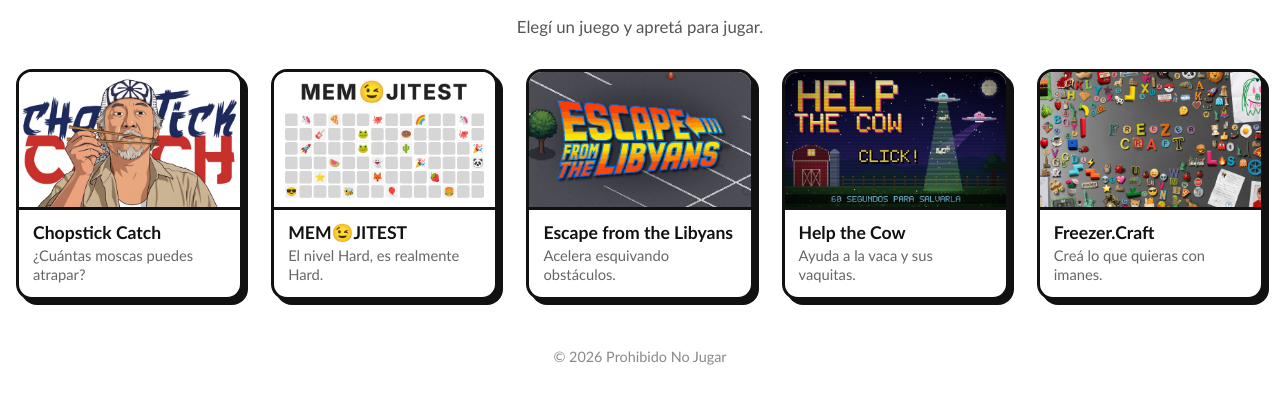
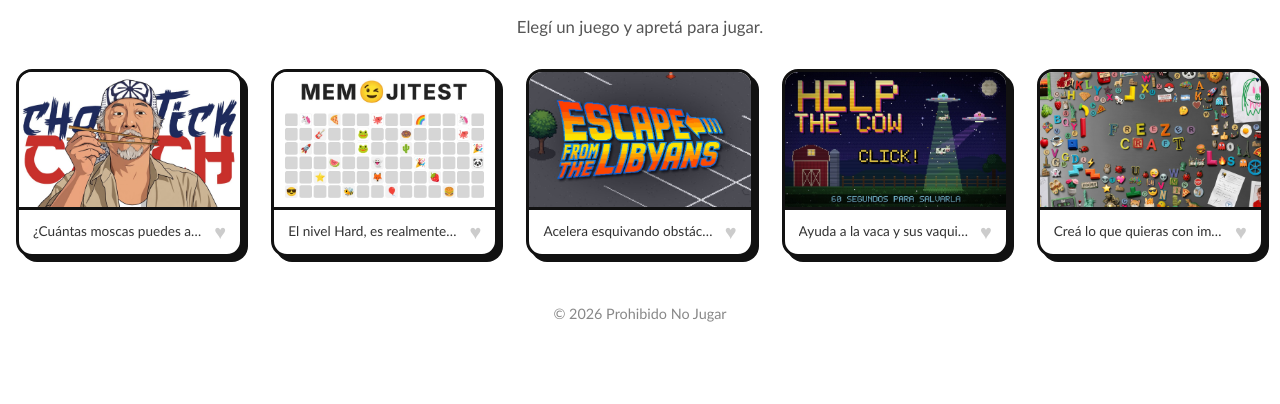
Before and after one commit to camelloserra/camelloserra.github.io, a plain HTML site: page index.html in a window 1280 px wide. Shown: the part 274-678 px from the top of the page. Drawn offline with Linux system fonts and the light colour scheme; no server answers.

Commit message:
Add files via upload

```diff
--- a/index.html
+++ b/index.html
@@ -63,9 +63,7 @@
     }
 
     .juego {
-      display: block;
-      text-decoration: none;
-      color: inherit;
+      position: relative;
       border: 3px solid #111;
       border-radius: 16px;
       overflow: hidden;
@@ -73,12 +71,12 @@
       box-shadow: 5px 5px 0 #111;
       transition: transform .15s ease, box-shadow .15s ease;
     }
-    .juego:hover, .juego:focus-visible {
+    .juego:hover, .juego:focus-within {
       transform: translate(-3px, -3px) rotate(-1deg);
       box-shadow: 8px 8px 0 #111;
-      outline: none;
     }
     .juego:active { transform: translate(2px, 2px); box-shadow: 2px 2px 0 #111; }
+    .juego-link { display: block; text-decoration: none; color: inherit; outline: none; }
 
     .miniatura {
       aspect-ratio: 16 / 10;
@@ -99,18 +97,23 @@
       line-height: 1.1;
     }
 
-    .titulo {
-      padding: 12px 14px 0;
-      font-weight: 700;
-      font-size: 1.1rem;
+    /* Descripción (una línea) a la izquierda, corazón a la derecha */
+    .pie { display: flex; align-items: center; gap: 8px; padding: 10px 12px 10px 14px; }
+    .descripcion {
+      flex: 1; min-width: 0;
+      white-space: nowrap; overflow: hidden; text-overflow: ellipsis;
+      font-size: .85rem; line-height: 1.3; color: #333; text-decoration: none;
     }
-    .bajada-juego {
-      padding: 3px 14px 13px;
-      font-size: .92rem;
-      color: #666;
-      line-height: 1.3;
+    .corazon {
+      flex: none; border: 0; background: none; padding: 2px 2px; cursor: pointer;
+      font-size: 1.25rem; line-height: 1; color: #ccc;
+      transition: transform .1s ease, color .15s ease;
     }
-    .titulo:last-child { padding-bottom: 12px; }
+    .corazon:hover { color: #FF6B6B; }
+    .corazon.on { color: #FF4D5E; }
+    .corazon:disabled { opacity: .6; cursor: wait; }
+    .corazon.pop { animation: pop .35s ease; }
+    @keyframes pop { 40% { transform: scale(1.25); } }
 
     footer {
       text-align: center;
@@ -144,15 +147,24 @@
     <aside class="lateral"><div class="anuncio" id="anuncio-derecha"><!-- anuncio --></div></aside>
   </div>
 
+  <script src="ranking.js"></script>
   <script src="juegos.js"></script>
   <script>
     const colores = ["#FFD84D", "#5FB8FF", "#FF6B6B", "#7EE081", "#C9A7FF", "#FFA94D"];
     const contenedor = document.getElementById("juegos");
 
+    // clave de cada juego para los "me gusta": el nombre del repo (sale de la url)
+    const clave = juego => juego.url.replace(/^\/+|\/+$/g, "").split("/").pop().toLowerCase();
+    const liked = window.PNJ ? PNJ.likedSet() : new Set();
+
     JUEGOS.forEach((juego, i) => {
+      const card = document.createElement("div");
+      card.className = "juego";
+
       const a = document.createElement("a");
-      a.className = "juego";
+      a.className = "juego-link";
       a.href = juego.url;
+      a.setAttribute("aria-label", juego.titulo);
 
       let mini;
       if (juego.imagen) {
@@ -168,19 +180,55 @@
       }
       mini.classList.add("miniatura");
 
-      const titulo = document.createElement("div");
-      titulo.className = "titulo";
-      titulo.textContent = juego.titulo;
+      card.append(a);
+      a.append(mini);
 
-      a.append(mini, titulo);
-      if (juego.bajada) {
-        const bajada = document.createElement("div");
-        bajada.className = "bajada-juego";
-        bajada.textContent = juego.bajada;
-        a.append(bajada);
+      // pie: descripción (también lleva al juego) + corazón
+      const pie = document.createElement("div");
+      pie.className = "pie";
+      const desc = document.createElement("a");
+      desc.className = "descripcion";
+      desc.href = juego.url;
+      desc.textContent = juego.bajada || juego.titulo;
+      desc.title = juego.bajada || "";
+      pie.append(desc);
+
+      if (window.PNJ) {
+        const id = clave(juego);
+        const b = document.createElement("button");
+        b.type = "button";
+        b.className = "corazon" + (liked.has(id) ? " on" : "");
+        b.title = "Me gusta";
+        b.setAttribute("aria-label", "Me gusta " + juego.titulo);
+        b.setAttribute("aria-pressed", liked.has(id));
+        b.textContent = "♥";
+        b.addEventListener("click", async () => {
+          const delta = liked.has(id) ? -1 : 1;
+          b.disabled = true;
+          try {
+            await PNJ.like(id, delta);
+            if (delta > 0) liked.add(id); else liked.delete(id);
+            PNJ.saveLiked(liked);
+            b.classList.toggle("on", delta > 0);
+            b.setAttribute("aria-pressed", delta > 0);
+            b.classList.remove("pop"); void b.offsetWidth; if (delta > 0) b.classList.add("pop");
+          } catch (e) { /* sin conexión: no pasa nada */ }
+          b.disabled = false;
+        });
+        card.dataset.id = id;
+        card.dataset.orden = i;
+        pie.append(b);
       }
-      contenedor.append(a);
+      card.append(pie);
+      contenedor.append(card);
     });
+
+    // los más votados primero (el número no se muestra; a igual cantidad, el orden de juegos.js)
+    if (window.PNJ) PNJ.likes().then(cuentas => {
+      const cards = [...contenedor.children];
+      cards.sort((x, y) => (cuentas[y.dataset.id] || 0) - (cuentas[x.dataset.id] || 0) || x.dataset.orden - y.dataset.orden);
+      cards.forEach(c => contenedor.append(c));
+    }).catch(() => {});
 
     document.getElementById("anio").textContent = new Date().getFullYear();
   </script>
--- a/ranking.js
+++ b/ranking.js
@@ -34,6 +34,16 @@
     ranking(game, mode = '', name = null) {
       return rpc('get_ranking', { p_game: game, p_mode: mode, p_name: name ? cleanName(name) : null });
     },
+    /* --- "me gusta" de los juegos (home) --- */
+    async likes() {
+      const r = await fetch(`${SUPABASE_URL}/rest/v1/game_likes?select=game,likes`, { headers: { apikey: SUPABASE_KEY } });
+      if (!r.ok) throw new Error(r.status);
+      const out = {}; (await r.json()).forEach(x => { out[x.game] = x.likes; }); return out;
+    },
+    like(game, delta) { return rpc('like_game', { p_game: game, p_delta: delta }); },
+    likedSet() { try { return new Set(JSON.parse(localStorage.getItem('pnj_liked') || '[]')); } catch (e) { return new Set(); } },
+    saveLiked(set) { try { localStorage.setItem('pnj_liked', JSON.stringify([...set])); } catch (e) {} },
+
     submit(game, mode, name, score) {
       return rpc('submit_score', { p_game: game, p_mode: mode || '', p_name: cleanName(name), p_score: score });
     },
```
